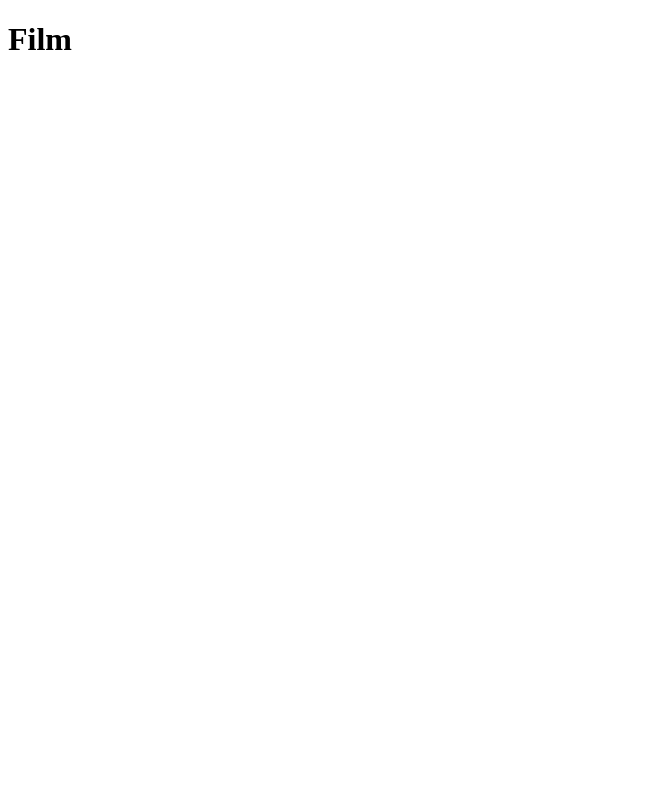
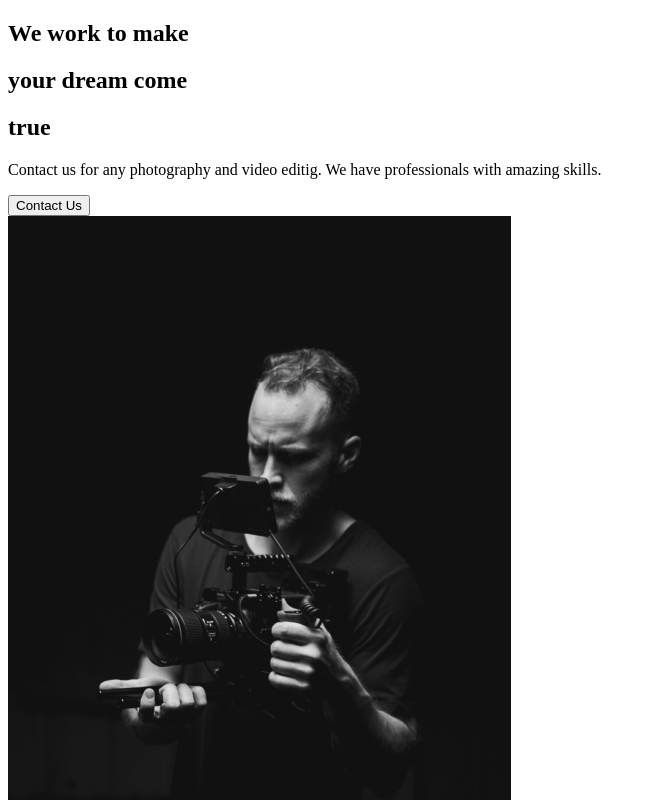
Before and after one commit to ErwinWoz/potrfolio-site, a React (Create React App) app: page / in a window 1280 px wide. Shown: the top 800 px of the page, without its empty margins (0-656 px from the left). Built offline with nearby package versions, Linux system fonts and the light colour scheme.

Commit message:
About section

```diff
--- a/src/App.js
+++ b/src/App.js
@@ -1,8 +1,12 @@
+import React from 'react';
+
+//Import page
+import AboutUs from './pages/AboutUs'
 
 function App() {
     return (
         <div className="App">
-            <h1>Film</h1>
+            <AboutUs />
         </div>
     );
 }
--- /dev/null
+++ b/src/components/AboutSection.js
@@ -0,0 +1,27 @@
+import React from 'react';
+import home1 from '../img/home1.png';
+
+const AboutSection = () => {
+    return (
+        <div className="description">
+            <div className="title">
+                <div className="hide">
+                    <h2>We work to make</h2>
+                </div>
+                <div className="hide">
+                    <h2>your <span>dream</span> come</h2>
+                </div>
+                <div className="hide">
+                    <h2>true</h2>
+                </div>
+                <p>Contact us for any photography and video editig. We have professionals with amazing skills.</p>
+                <button>Contact Us</button>
+            </div>
+            <div className="image">
+                <img src={home1} alt="guy with camera" />
+            </div>
+        </div>
+    );
+}
+
+export default AboutSection;
--- /dev/null
+++ b/src/pages/AboutUs.js
@@ -0,0 +1,13 @@
+import React from 'react';
+//Import page component
+import AboutSection from '../components/AboutSection';
+
+const AboutUs = () => {
+    return (
+        <div>
+            <AboutSection />
+        </div>
+     );
+}
+
+export default AboutUs;
```
Also changed, not shown: 1 other file (tests, documents, lock files or other folders).
